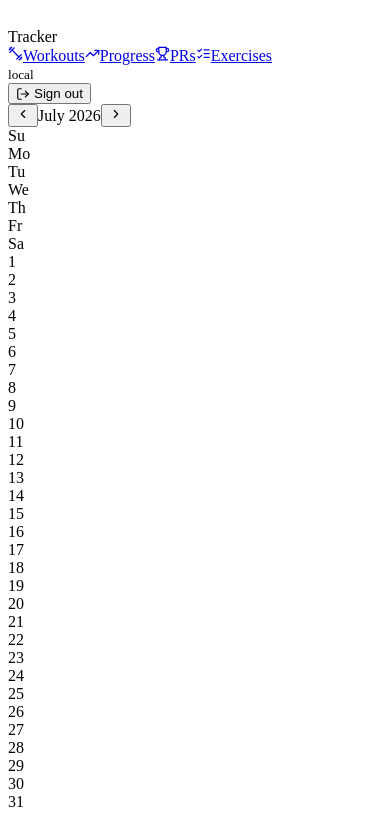
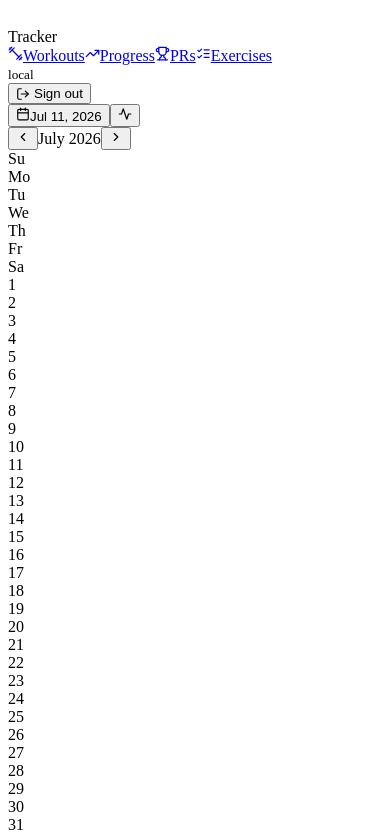
Before and after one commit to arsh1598/gym-tracker, a React (Vite) app in the folder frontend/: page /workouts in a window 390 px wide. Shown: the top 834 px of the page. Built offline with nearby package versions, Linux system fonts and the light colour scheme; no server answers; the HTML template or start-up script is replaced by a standard one.

Commit message:
improve main page

```diff
--- a/frontend/src/pages/WorkoutsPage.jsx
+++ b/frontend/src/pages/WorkoutsPage.jsx
@@ -1,6 +1,6 @@
 import { useState, useEffect, useCallback, useRef } from 'react'
 import { format } from 'date-fns'
-import { History, Save, Plus, ChevronDown, Trash2 } from 'lucide-react'
+import { History, Save, Plus, ChevronDown, Trash2, Calendar, Activity, X } from 'lucide-react'
 import CalendarPanel from '../components/CalendarPanel'
 import ExerciseCard from '../components/ExerciseCard'
 import { useToast } from '../components/ToastProvider'
@@ -186,6 +186,7 @@ export default function WorkoutsPage() {
   const [showDeleteModal, setShowDeleteModal] = useState(false)
   const [deleting, setDeleting] = useState(false)
   const [hasExistingWorkout, setHasExistingWorkout] = useState(false)
+  const [mobileModal, setMobileModal] = useState(null)
 
   const scrollableRef = useRef(null)
   const exercisesEndRef = useRef(null)
@@ -404,7 +405,31 @@ export default function WorkoutsPage() {
   return (
     <div className="page-container">
       <div className="workouts-layout">
-        <CalendarPanel selectedDate={selectedDate} onSelectDate={setSelectedDate} refreshKey={refreshKey} />
+        <div className="mobile-top-bar">
+          <button className="mobile-top-btn" onClick={() => setMobileModal('calendar')}>
+            <Calendar size={14} />
+            {format(selectedDate, 'MMM d, yyyy')}
+          </button>
+          <button className="mobile-top-btn" onClick={() => setMobileModal('summary')}>
+            <Activity size={14} />
+          </button>
+        </div>
+
+        <div
+          className={`calendar-panel-wrapper ${mobileModal ? `show-modal show-${mobileModal}` : ''}`}
+          onClick={() => setMobileModal(null)}
+        >
+          <div className="calendar-panel-inner" onClick={e => e.stopPropagation()}>
+            <CalendarPanel
+              selectedDate={selectedDate}
+              onSelectDate={(d) => {
+                setSelectedDate(d);
+                setMobileModal(null);
+              }}
+              refreshKey={refreshKey}
+            />
+          </div>
+        </div>
 
         <div className="workout-editor">
           {/* Fixed top: date + title + notes */}
--- a/frontend/src/styles/index.css
+++ b/frontend/src/styles/index.css
@@ -1771,6 +1771,14 @@ input[type="date"] {
   color-scheme: dark;
 }
 
+/* Mobile Top Bar (Desktop Defaults) */
+.mobile-top-bar {
+  display: none;
+}
+.calendar-panel-wrapper {
+  display: block;
+}
+
 /* ========================
    MOBILE RESPONSIVENESS
    ======================== */
@@ -1786,6 +1794,53 @@ input[type="date"] {
     grid-template-columns: 1fr;
     gap: 12px;
     overflow-y: visible;
+  }
+
+  .mobile-top-bar {
+    display: flex;
+    gap: 8px;
+    margin-bottom: 12px;
+  }
+
+  .mobile-top-btn {
+    display: flex;
+    align-items: center;
+    gap: 6px;
+    background: var(--bg-card);
+    border: 1px solid var(--border-subtle);
+    padding: 8px 12px;
+    border-radius: 20px;
+    color: var(--text-primary);
+    font-size: 0.85rem;
+    font-weight: 600;
+  }
+
+  .calendar-panel-wrapper {
+    display: none;
+  }
+
+  .calendar-panel-wrapper.show-modal {
+    display: flex;
+    position: fixed;
+    inset: 0;
+    background: rgba(0, 0, 0, 0.75);
+    z-index: 2000;
+    align-items: center;
+    justify-content: center;
+    padding: 20px;
+  }
+
+  .calendar-panel-inner {
+    width: 100%;
+    max-width: 360px;
+  }
+
+  .calendar-panel-wrapper.show-calendar .summary-card {
+    display: none;
+  }
+
+  .calendar-panel-wrapper.show-summary .calendar-card {
+    display: none;
   }
 
   /* Navbar to Bottom Tab Bar */
```
